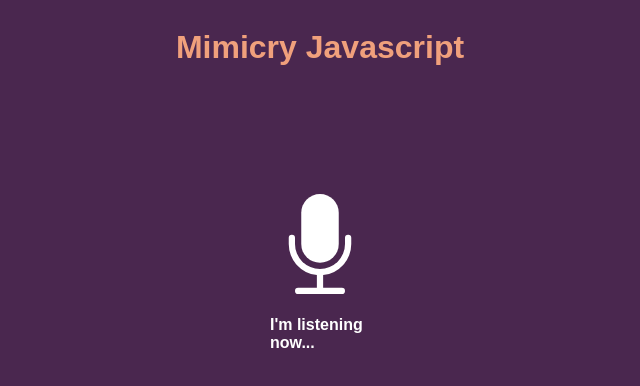
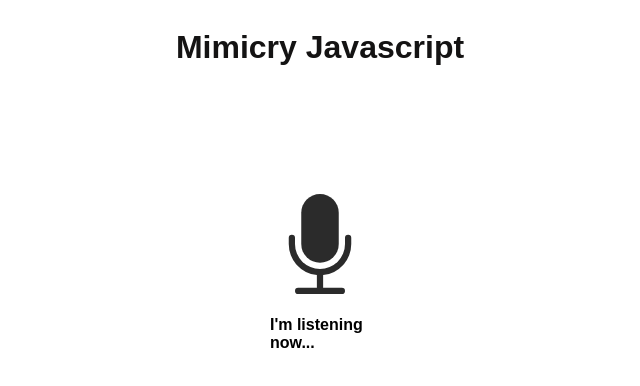
Before and after one commit to devhabeeblateef/mimicJavascript, a plain HTML site: page index.html in a window 1280 px wide. Both pictures are taken after a click on the icon 648 px from the left and 244 px from the top of the page. Shown: the whole page, without its empty margins (328-968 px from the left). Drawn offline with Linux system fonts and the light colour scheme.

Commit message:
change colors

```diff
--- a/index.html
+++ b/index.html
@@ -2,7 +2,7 @@
     <head>
         <link rel="stylesheet" href="style.css">
         <title>
-            Mimicry Javascript Pro
+            Mimicry App built with JavaScript
         </title>
     </head>
     <body>
@@ -10,7 +10,7 @@
             <h1 class="header">Mimicry Javascript</h1>
             <div class="mic">
 
-                <svg onclick="micEventListener()" style="cursor: pointer;" id="mic" xmlns="http://www.w3.org/2000/svg" width="100" height="100" fill="#fff" class="bi bi-mic-fill" viewBox="0 0 16 16">
+                <svg onclick="micEventListener()" style="cursor: pointer;" id="mic" xmlns="http://www.w3.org/2000/svg" width="100" height="100" fill="#2b2b2b" class="bi bi-mic-fill" viewBox="0 0 16 16">
                     <path d="M5 3a3 3 0 0 1 6 0v5a3 3 0 0 1-6 0V3z"/>
                     <path d="M3.5 6.5A.5.5 0 0 1 4 7v1a4 4 0 0 0 8 0V7a.5.5 0 0 1 1 0v1a5 5 0 0 1-4.5 4.975V15h3a.5.5 0 0 1 0 1h-7a.5.5 0 0 1 0-1h3v-2.025A5 5 0 0 1 3 8V7a.5.5 0 0 1 .5-.5z"/>
                   </svg>
--- a/style.css
+++ b/style.css
@@ -1,19 +1,19 @@
 body
 {
-    background-color: #4a274f;
+    background-color: #ffffff;
 }
 .container
 {
     width: 100%;
     height: 100%;
-    background-color: #4a274f;
+    background-color: #fff;
     position: fixed;
 }
 
 .header
 {
     font-family: sans-serif;
-    color: #f0a07c;
+    color: #141313;
     text-align: center;
 }
 
@@ -28,7 +28,7 @@ body
 
 #l
 {
-    color: #fff;
+    color: #000000;
     display: none;
     font-family:sans-serif;
 }
```
